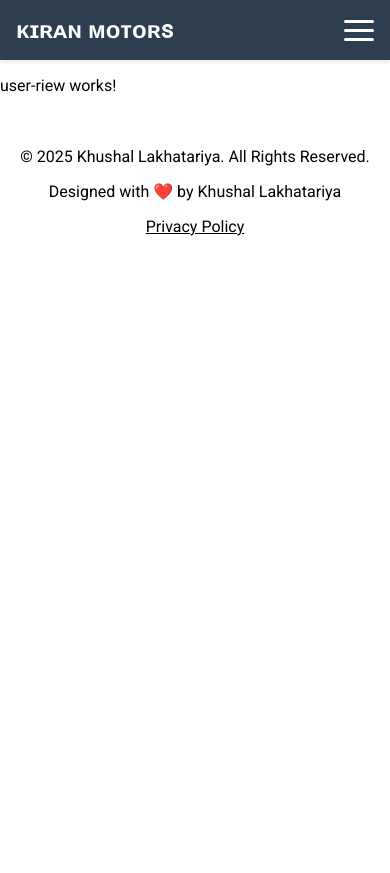
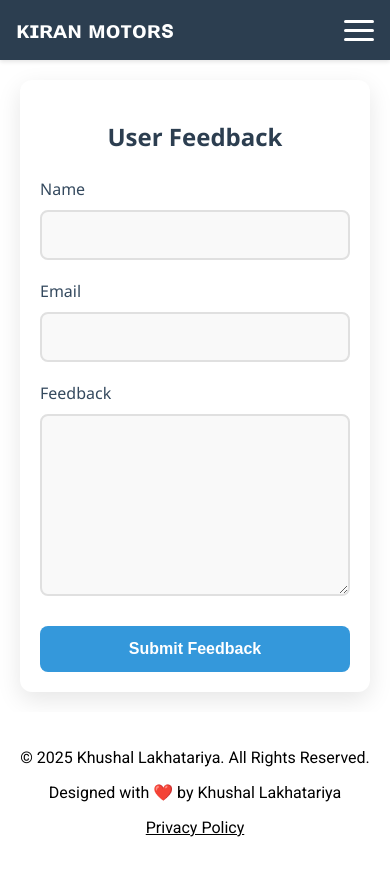
Before and after one commit to khushallakhtariya/Angular, an Angular app in the folder practice-app/: page /user-feedback in a window 390 px wide. Before the commit the page ends 844 px from the top, so only its background shows below. Built offline with nearby package versions, Linux system fonts and the light colour scheme.

Commit message:
feat: Implement user feedback form with submission functionality and styling

```diff
--- a/practice-app/src/app/user-riew/user-riew.component.css
+++ b/practice-app/src/app/user-riew/user-riew.component.css
@@ -0,0 +1,122 @@
+.feedback-container {
+    max-width: 500px;
+    margin: 40px ;
+    padding: 30px;
+    background-color: #ffffff;
+    border-radius: 12px;
+    box-shadow: 0 8px 24px rgba(0, 0, 0, 0.1);
+    font-family: 'Segoe UI', Tahoma, Geneva, Verdana, sans-serif;
+  }
+
+  .feedback-container h2 {
+    color: #2c3e50;
+    text-align: center;
+    margin-bottom: 25px;
+    font-size: 28px;
+    font-weight: 600;
+  }
+
+  .feedback-container form {
+    display: flex;
+    flex-direction: column;
+    gap: 20px;
+  }
+
+  .feedback-container label {
+    font-size: 16px;
+    color: #34495e;
+    font-weight: 500;
+    margin-bottom: -10px;
+  }
+
+  .feedback-container input,
+  .feedback-container textarea {
+    padding: 14px;
+    border: 2px solid #e0e0e0;
+    border-radius: 8px;
+    font-size: 16px;
+    transition: all 0.3s ease;
+    background-color: #f9f9f9;
+  }
+
+  .feedback-container input:focus,
+  .feedback-container textarea:focus {
+    border-color: #3498db;
+    outline: none;
+    background-color: #ffffff;
+    box-shadow: 0 0 0 3px rgba(52, 152, 219, 0.2);
+  }
+
+  .feedback-container textarea {
+    min-height: 150px;
+    resize: vertical;
+  }
+
+  .feedback-container button {
+    background-color: #3498db;
+    color: white;
+    border: none;
+    padding: 14px;
+    border-radius: 8px;
+    font-size: 16px;
+    font-weight: 600;
+    cursor: pointer;
+    transition: all 0.3s ease;
+    margin-top: 10px;
+  }
+
+  .feedback-container button:hover {
+    background-color: #2980b9;
+    transform: translateY(-2px);
+  }
+
+  .feedback-container button:active {
+    transform: translateY(0);
+  }
+
+  /* Responsive design */
+  @media (max-width: 650px) {
+    .feedback-container {
+      margin: 20px;
+      padding: 20px;
+    }
+
+    .feedback-container h2 {
+      font-size: 24px;
+    }
+  }
+
+  /* Validation styles */
+
+
+  /* Animation for form elements */
+
+  .feedback-wrapper {
+    display: flex;
+    flex-wrap: wrap;
+    gap: 30px;
+    margin: 40px;
+  }
+
+  .feedback-container {
+    flex: 1 1 35%;
+  }
+
+  .review-display {
+    flex: 1 1 60%;
+    background-color: #f1f1f1;
+    padding: 30px;
+    border-radius: 12px;
+    box-shadow: 0 4px 16px rgba(0, 0, 0, 0.05);
+    font-family: 'Segoe UI', Tahoma, Geneva, Verdana, sans-serif;
+  }
+
+  .review-display h2 {
+    color: #2c3e50;
+    margin-bottom: 20px;
+  }
+
+  .review-display p {
+    font-size: 16px;
+    margin: 10px 0;
+  }
--- a/practice-app/src/app/user-riew/user-riew.component.html
+++ b/practice-app/src/app/user-riew/user-riew.component.html
@@ -1 +1,16 @@
-<p>user-riew works!</p>
+<div class="feedback-container">
+    <h2>User Feedback</h2>
+    <form >
+      <label >Name</label>
+      <input type="text" required>
+
+      <label >Email</label>
+      <input type="email"required>
+
+      <label >Feedback</label>
+      <textarea ></textarea>
+
+      <button (click)="SubmitBtn()">Submit Feedback</button>
+      <p *ngIf="message">{{ message }}</p>
+    </form>
+  </div>
--- a/practice-app/src/app/user-riew/user-riew.component.ts
+++ b/practice-app/src/app/user-riew/user-riew.component.ts
@@ -1,12 +1,27 @@
+import { CommonModule } from '@angular/common';
 import { Component } from '@angular/core';
-// import { RouterLink } from '@angular/router';
 
 @Component({
   selector: 'app-user-riew',
-  imports: [],
+  imports: [CommonModule],
   templateUrl: './user-riew.component.html',
   styleUrl: './user-riew.component.css'
 })
 export class UserRiewComponent {
+  message: string | undefined;
+  SubmitBtn() {
+    this.message = 'Feedback Submitted!';
+    setTimeout(() => {
+      this.message = '';
+    }, 3000);
+  }
 
 }
+
+// defaultReviews = [
+//   { name: 'Alice', email: 'alice@example.com', feedback: 'Great service!' },
+//   { name: 'Bob', email: 'bob@example.com', feedback: 'Very satisfied.' },
+//   { name: 'Charlie', email: 'charlie@example.com', feedback: 'Could be better.' },
+//   { name: 'Diana', email: 'diana@example.com', feedback: 'Loved it!' },
+//   { name: 'Ethan', email: 'ethan@example.com', feedback: 'Okay experience.' }
+// ];
```
Also changed, not shown: practice-app/src/app/app.module.ts (line endings or trailing spaces).
